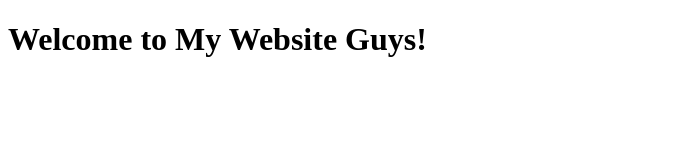
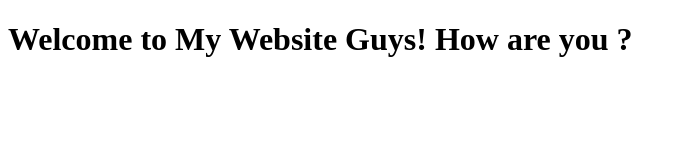
Before and after one commit to gladdenbackup123/WelcomePage, a plain HTML site: page index.html in a window 1280 px wide. Shown: the whole page, without its empty margins (0-686 px from the left). Drawn offline with Linux system fonts and the light colour scheme.

Commit message:
Changed heading message

```diff
--- a/index.html
+++ b/index.html
@@ -5,7 +5,7 @@
   </head>
   <body>
     <main>
-        <h1>Welcome to My Website Guys!</h1>
+        <h1>Welcome to My Website Guys! How are you ?</h1>
     </main>
 
   </body>
```
